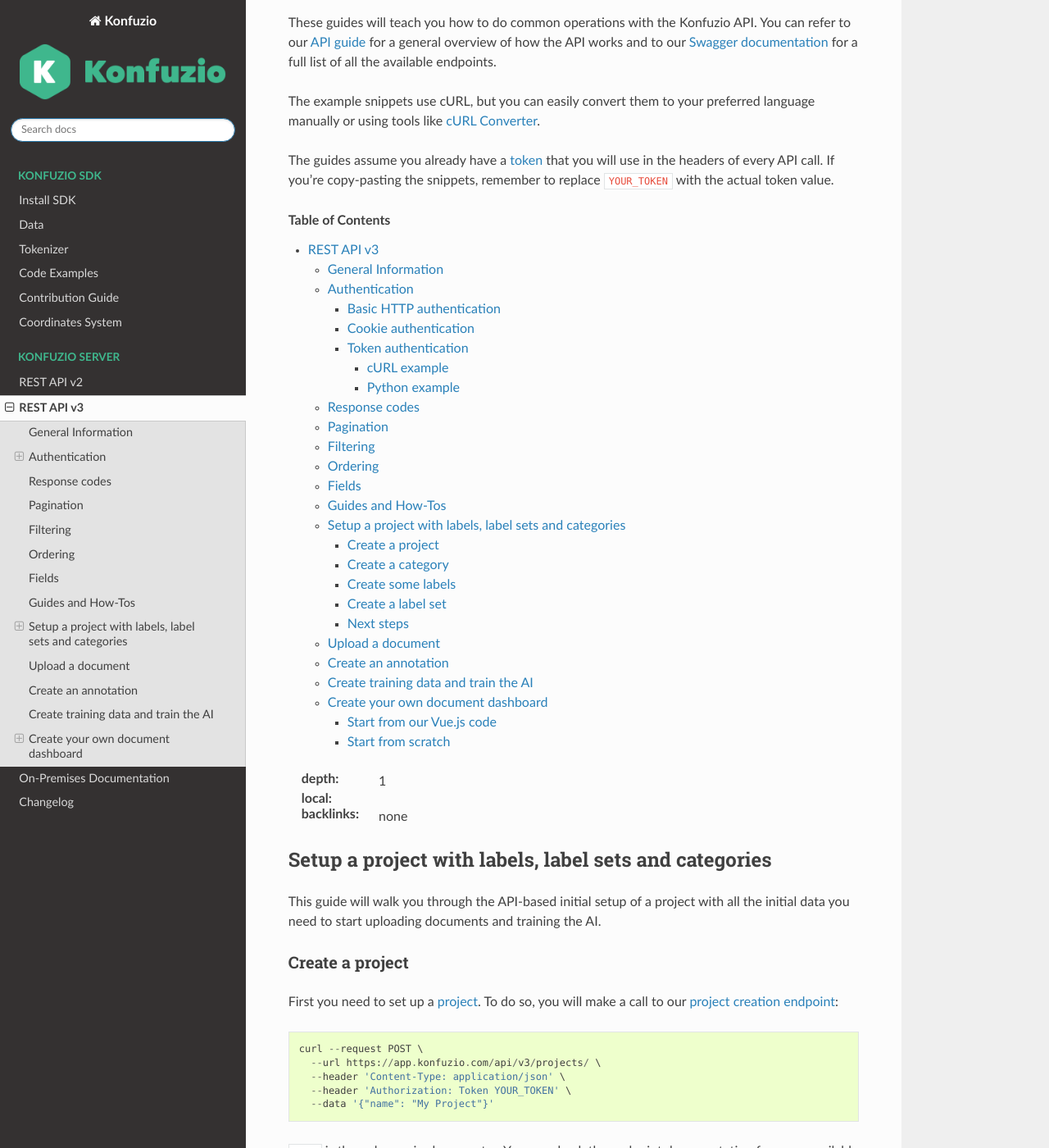
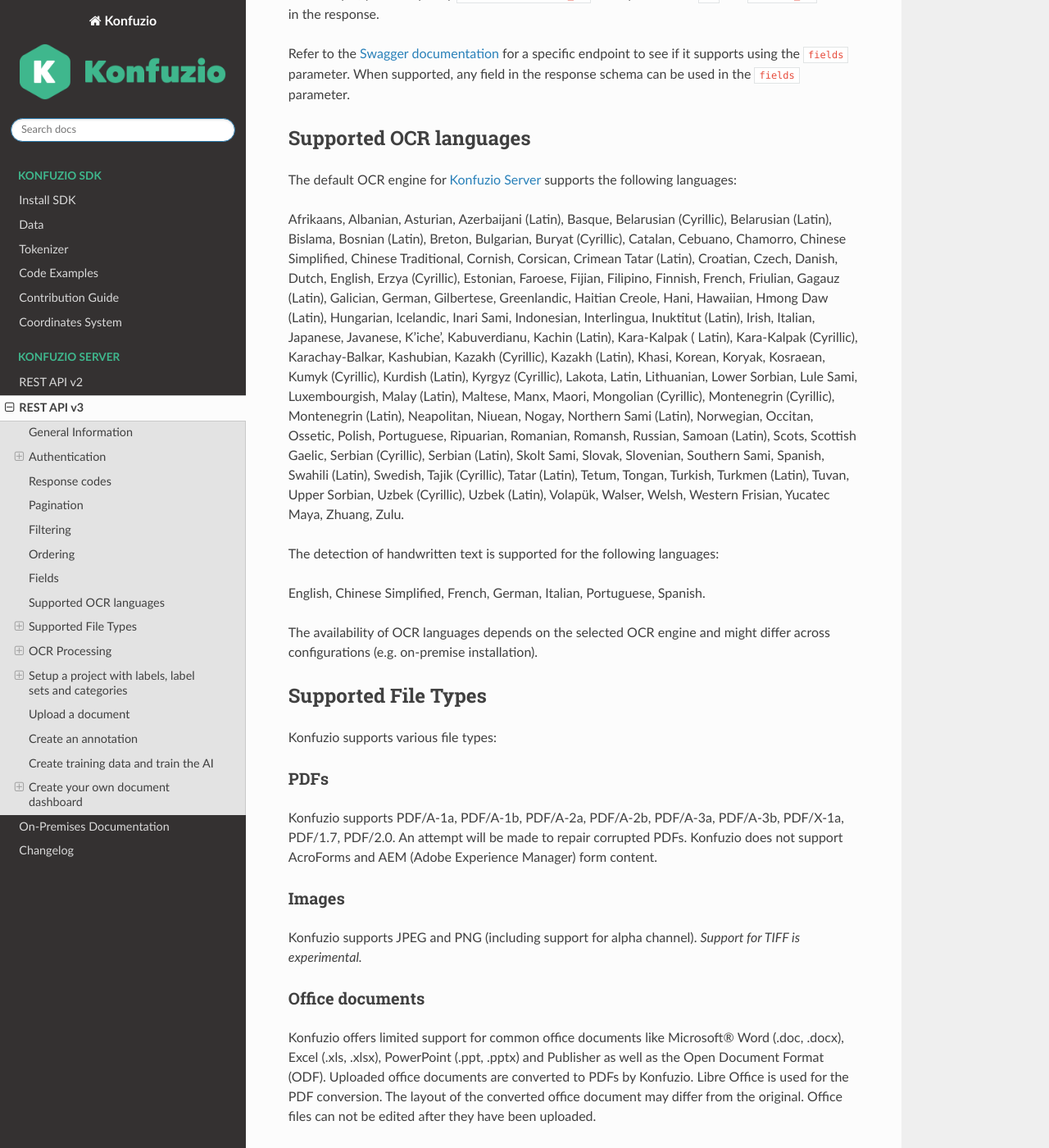
Before and after one commit to konfuzio-ai/konfuzio-sdk, a Sphinx documentation site: the page built from docs/web/api-v3.md, in a window 1280 px wide and 1400 px high, scrolled down 5327 px. Shown: the whole window at 82% size. Built offline with Sphinx 7.4.7 and the Read the Docs theme 2.0.0, drawn with Linux system fonts in a browser that asks for light colours; some of the changed text lies outside the part shown.

Commit message:
supported OCR languages, supported file types, high level OCR documentation

```diff
--- a/docs/web/api-v3.md
+++ b/docs/web/api-v3.md
@@ -197,7 +197,118 @@
 Refer to the `Swagger documentation <http:/app.konfuzio.com/v3/swagger/>`_ for a specific endpoint to see if it supports
 using the `fields` parameter. When supported, any field in the response schema can be used in the `fields` parameter.
 
-## Guides and How-Tos
+## Supported OCR languages
+
+The default OCR engine for [Konfuzio Server](https://app.konfuzio.com) supports the following languages:
+
+Afrikaans, Albanian, Asturian, Azerbaijani (Latin), Basque, Belarusian (Cyrillic), Belarusian (Latin), Bislama,
+Bosnian (Latin), Breton, Bulgarian, Buryat (Cyrillic), Catalan, Cebuano, Chamorro, Chinese Simplified, Chinese
+Traditional, Cornish, Corsican, Crimean Tatar (Latin), Croatian, Czech, Danish, Dutch, English, Erzya (Cyrillic),
+Estonian, Faroese, Fijian, Filipino, Finnish, French, Friulian, Gagauz (Latin), Galician, German, Gilbertese,
+Greenlandic, Haitian Creole, Hani, Hawaiian, Hmong Daw (Latin), Hungarian, Icelandic, Inari Sami, Indonesian,
+Interlingua, Inuktitut (Latin), Irish, Italian, Japanese, Javanese, K'iche', Kabuverdianu, Kachin (Latin), Kara-Kalpak (
+Latin), Kara-Kalpak (Cyrillic), Karachay-Balkar, Kashubian, Kazakh (Cyrillic), Kazakh (Latin), Khasi, Korean, Koryak,
+Kosraean, Kumyk (Cyrillic), Kurdish (Latin), Kyrgyz (Cyrillic), Lakota, Latin, Lithuanian, Lower Sorbian, Lule Sami,
+Luxembourgish, Malay (Latin), Maltese, Manx, Maori, Mongolian (Cyrillic), Montenegrin (Cyrillic), Montenegrin (Latin),
+Neapolitan, Niuean, Nogay, Northern Sami (Latin), Norwegian, Occitan, Ossetic, Polish, Portuguese, Ripuarian, Romanian,
+Romansh, Russian, Samoan (Latin), Scots, Scottish Gaelic, Serbian (Cyrillic), Serbian (Latin), Skolt Sami, Slovak,
+Slovenian, Southern Sami, Spanish, Swahili (Latin), Swedish, Tajik (Cyrillic), Tatar (Latin), Tetum, Tongan, Turkish,
+Turkmen (Latin), Tuvan, Upper Sorbian, Uzbek (Cyrillic), Uzbek (Latin), Volapük, Walser, Welsh, Western Frisian, Yucatec
+Maya, Zhuang, Zulu.
+
+The detection of handwritten text is supported for the following languages:
+
+English, Chinese Simplified, French, German, Italian, Portuguese, Spanish.
+
+The availability of OCR languages depends on the selected OCR engine and might differ across configurations (e.g.
+on-premise installation).
+
+## Supported File Types
+
+Konfuzio supports various file types:
+
+### PDFs
+
+Konfuzio supports PDF/A-1a, PDF/A-1b, PDF/A-2a, PDF/A-2b, PDF/A-3a, PDF/A-3b, PDF/X-1a, PDF/1.7, PDF/2.0. An attempt
+will be made to repair corrupted PDFs. Konfuzio does not support AcroForms and AEM (Adobe Experience Manager) form
+content.
+
+### Images
+
+Konfuzio supports JPEG and PNG (including support for alpha channel). _Support for TIFF is experimental._
+
+### Office documents
+
+Konfuzio offers limited support for common office documents like Microsoft® Word (.doc, .docx), Excel (.xls, .xlsx),
+PowerPoint (.ppt, .pptx) and Publisher as well as the Open Document Format (ODF). Uploaded office documents are
+converted to PDFs by Konfuzio. Libre Office is used for the PDF conversion. The layout of the converted office document
+may differ from the original. Office files can not be edited after they have been uploaded.
+
+## OCR Processing
+
+After [uploading a document](https://help.konfuzio.com/modules/documents/index.html#upload-new-documents), depending on
+how your project was set up, the document is automatically queued and processed by our OCR. In the below breakdown we
+try to demystify this process, and give you some insight into all the steps which happen during OCR processing.
+
+### Project settings
+
+We first look at the projects settings to see what base settings have been set up for your documents.
+
+1. **Chosen OCR engine**
+    1. easy
+    2. precise
+
+2. **Chosen processing type**
+    1. OCR
+    2. Embedding
+    3. Embedding and OCR
+
+3. **Chosen auto-rotation option**
+
+   (Only available for precise OCR engine)
+
+    1. None
+    2. Rounded
+    3. Exact
+
+### File pre-processing
+
+During file upload, after the Project settings have been evaluated, we look at the file:
+
+1. We check if the filetype is [supported](https://dev.konfuzio.com/web/api-v3.html#supported-file-types).
+2. We check if the file is valid and/or corrupted.
+3. If the file is corrupted, some repairing is attempted.
+4. We check if the filetype provides embeddings.
+5. We check if the project enforces OCR.
+6. We then conduct OCR on the file.
+7. We check if the image is angled.
+8. We create thumbnails per page.
+9. We create images per page.
+
+
+### OCR Text extraction
+
+During evaluation of both project settings and file, we also process OCR extraction
+
+1. We use the chosen engine on the pre-processed file.
+    1. If "Embedding and OCR" is chosen, internally we check which processing type is the most suitable, and use either
+       Embedding or OCR
+    2. Depending on chosen processing type, some pre-processing may be done:
+        1. Convert non-PDF Documents to a [PDF](https://dev.konfuzio.com/web/api.html#pdfs)
+           that is being used here
+        2. Convert PDF to text (in case of embeddings)
+    3. If some sort of PDF corruption is detected, within our ability we attempt to repair the PDF
+    4. If the PDF or TIFF is multi page (and valid) we split the document in pages and process each page separately
+2. We check whether auto-rotation was chosen when the precise OCR engine is used]
+    1. If rounded angle correction was chosen, we rotate the image to the nearest 45/90 degrees.
+    2. If exact angle rotation was chosen, we rotate the image at its exact angle rotation value.
+3. We attempt to extract the text from (either ocr, embedded or both)
+    1. OCR may fail because text on the document is technically unreadable, the file is corrupted or empty and cannot be
+       repaired
+    2. OCR may fail because engine does not support the text language
+
+Finally, we return you the extracted text.
+
 
 These guides will teach you how to do common operations with the Konfuzio API. You can refer to
 our [API guide](./api_v3.html) for a general overview of how the API works and to
```
